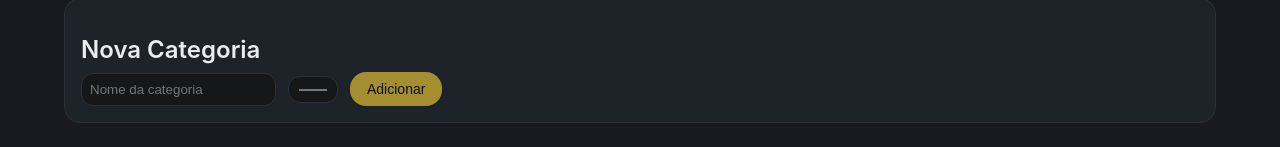
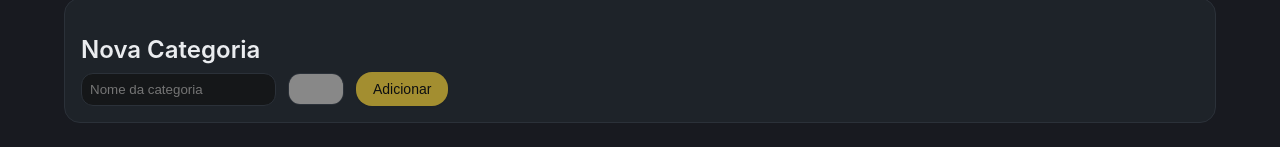
Before and after one commit to gabrielespanhol/finance-app, a React app in the folder finance-app/frontend/: page / in a window 1280 px wide. Both pictures are taken after a click on the button "Categorias". Shown: the part 172-319 px from the top of the page. Built offline with nearby package versions, Linux system fonts and the light colour scheme; no server answers; the HTML template or start-up script is replaced by a standard one.

Commit message:
feat: add shared CSS utility classes, TransactionModal component, and CategoriesPage structure

```diff
--- a/finance-app/frontend/src/components/TransactionModal.jsx
+++ b/finance-app/frontend/src/components/TransactionModal.jsx
@@ -33,18 +33,7 @@ export default function TransactionModal({
           className="absolute top-4 right-4 text-muted transition-colors"
           onClick={() => setSelected(null)}
         >
-          <svg
-            xmlns="http://www.w3.org/2000/svg"
-            className="h-5 w-5"
-            viewBox="0 0 20 20"
-            fill="currentColor"
-          >
-            <path
-              fillRule="evenodd"
-              d="M10 8.586l4.95-4.95a1 1 0 011.414 1.414L11.414 10l4.95 4.95a1 1 0 01-1.414 1.414L10 11.414l-4.95 4.95a1 1 0 01-1.414-1.414L8.586 10l-4.95-4.95A1 1 0 015.05 3.636L10 8.586z"
-              clipRule="evenodd"
-            />
-          </svg>
+          ✕
         </button>
         <h2 className="text-lg font-semibold mb-3">Detalhes</h2>
 
--- a/finance-app/frontend/src/pages/CategoriesPage.jsx
+++ b/finance-app/frontend/src/pages/CategoriesPage.jsx
@@ -36,7 +36,7 @@ export default function CategoriesPage({ dark, setDark }) {
           />
           <input
             type="color"
-            className="input-base p-1 h-10 w-16 cursor-pointer"
+            className="input-color"
             value={!isEditing ? cat.form.color : "#888888"}
             onChange={(e) => !isEditing && cat.setForm({ ...cat.form, color: e.target.value })}
             disabled={isEditing}
@@ -117,7 +117,7 @@ export default function CategoriesPage({ dark, setDark }) {
                 <label className="text-sm">Cor:</label>
                 <input
                   type="color"
-                  className="input-base p-1 h-10 w-16 cursor-pointer"
+                  className="input-color"
                   value={cat.form.color}
                   onChange={(e) => cat.setForm({ ...cat.form, color: e.target.value })}
                 />
--- a/finance-app/frontend/src/styles/components.css
+++ b/finance-app/frontend/src/styles/components.css
@@ -102,6 +102,26 @@
   box-shadow: 0 0 0 3px var(--color-primary-alpha-15);
 }
 
+.input-color {
+  padding: 0;
+  width: 3.5rem;
+  height: 2.0rem;
+  cursor: pointer;
+  overflow: hidden;
+  border: 1px solid var(--color-border);
+  border-radius: var(--r-md);
+  background-color: var(--color-surface-inner);
+}
+
+.input-color::-webkit-color-swatch-wrapper {
+  padding: 0;
+}
+
+.input-color::-webkit-color-swatch {
+  border: none;
+  border-radius: 0;
+}
+
 /* MODAL */
 .modal-overlay {
   position: fixed;
```
